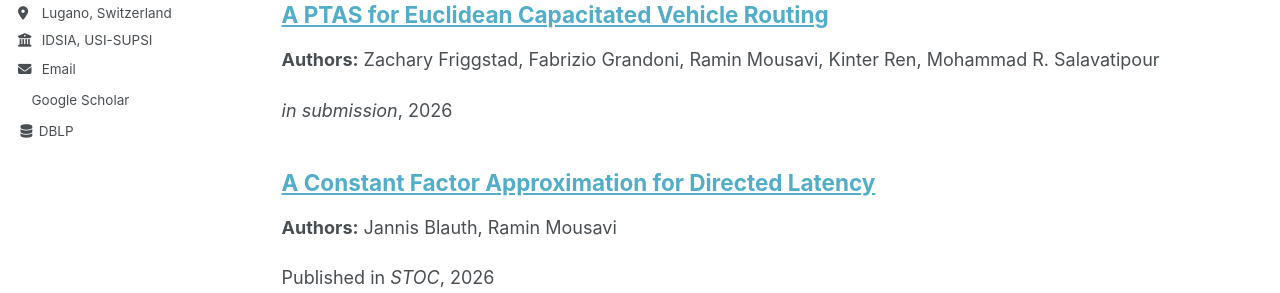
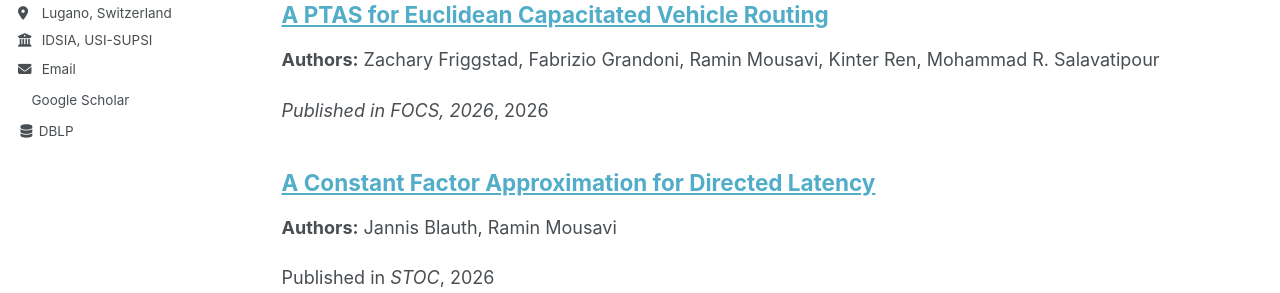
Before and after one commit to rammousavi/rammousavi.github.io, a Jekyll site: the page built from _pages/publications.html, in a window 1280 px wide and 900 px high. Shown: the part 305-598 px from the top of the window. Built offline with Jekyll 4.4.1, drawn with Linux system fonts in a browser that asks for light colours; a style sheet for code colours, icons or effects is not loaded.

Commit message:
Update publication status to 'Published in FOCS, 2026'

```diff
--- a/_publications/ptas_cvrp.md
+++ b/_publications/ptas_cvrp.md
@@ -4,7 +4,7 @@ collection: publications
 authors: "Zachary Friggstad, Fabrizio Grandoni, Ramin Mousavi, Kinter Ren, Mohammad R. Salavatipour"
 category: conference
 date: 2026-06-01
-status: "in submission"
+status: "Published in FOCS, 2026"
 permalink: /publication/ptas-euclidean-cvrp
 paperurl:
 ---
```
